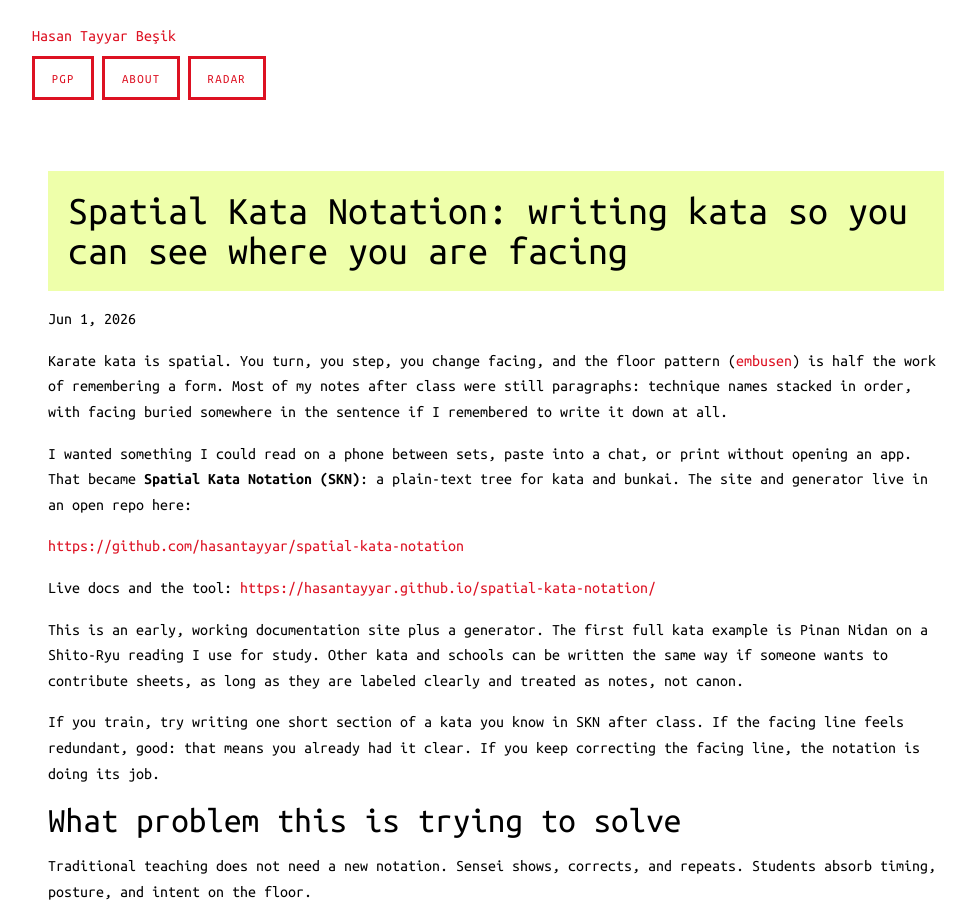
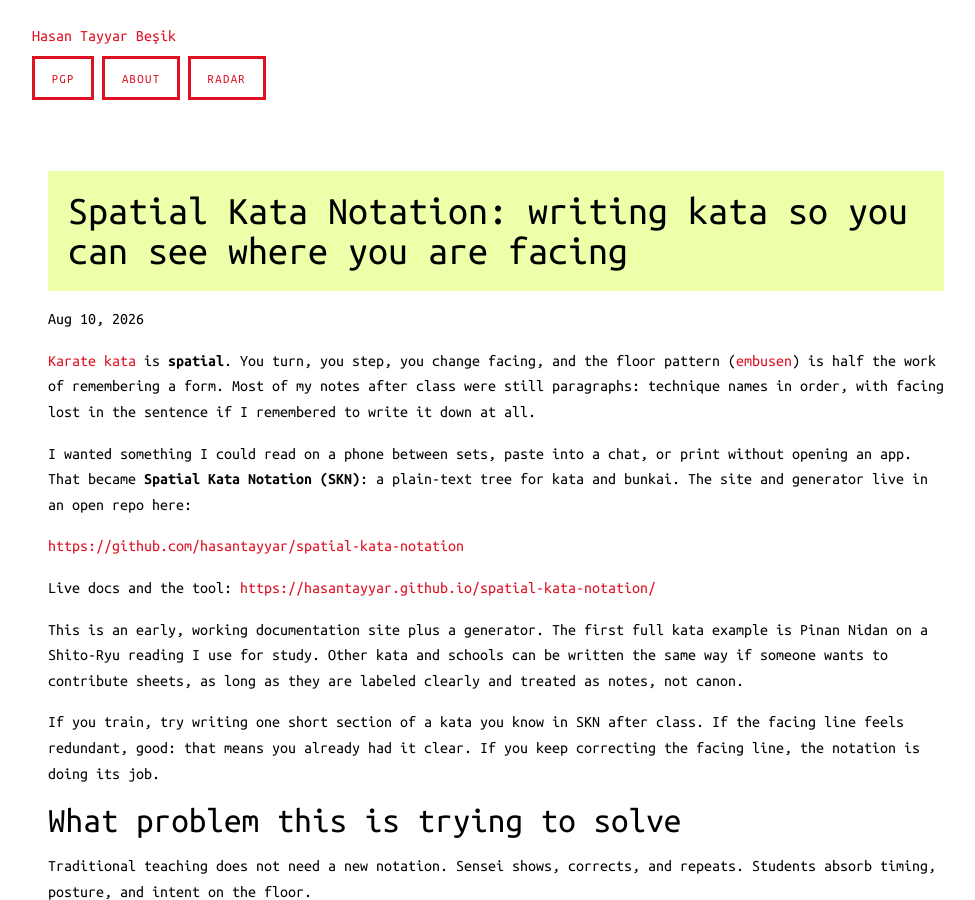
Before and after one commit to hasantayyar/hasantayyar.net, a Jekyll site: the page built from _posts/2026-08-10-karate-practice-tool-notation.md, in a window 1280 px wide and 900 px high. Shown: the whole window, without its empty margins (144-1119 px from the left). Built offline with Jekyll 4.4.1, drawn with Linux system fonts in a browser that asks for light colours; Markdown is read by kramdown in place of the engine named in the settings; some of the changed text lies outside the part shown.

Commit message:
Update 2026-08-10-karate-practice-tool-notation.md

```diff
--- a/_posts/2026-08-10-karate-practice-tool-notation.md
+++ b/_posts/2026-08-10-karate-practice-tool-notation.md
@@ -1,13 +1,13 @@
 ---
 layout: post
 title:  "Spatial Kata Notation: writing kata so you can see where you are facing"
-date:   2026-06-01 09:30:00
+date:   2026-08-10 09:30:00
 categories: EIL
 ---
 
-Karate kata is spatial. You turn, you step, you change facing, and the floor pattern ([embusen](https://en.wikipedia.org/wiki/Embusen)) is half the work of remembering a form.
+[Karate kata](https://en.wikipedia.org/wiki/Karate_kata) is __spatial__. You turn, you step, you change facing, and the floor pattern ([embusen](https://en.wikipedia.org/wiki/Embusen)) is half the work of remembering a form.
 Most of my notes after class were still paragraphs:
-technique names stacked in order, with facing buried somewhere in the sentence if I remembered to write it down at all.
+technique names in order, with facing lost in the sentence if I remembered to write it down at all.
 
 I wanted something I could read on a phone between sets, paste into a chat, or print without opening an app. That became **Spatial Kata Notation (SKN)**: a plain-text tree for kata and bunkai. The site and generator live in an open repo here:
 
```
Also changed, not shown: other parts of _posts/2026-08-10-karate-practice-tool-notation.md (+0 -2 lines).
